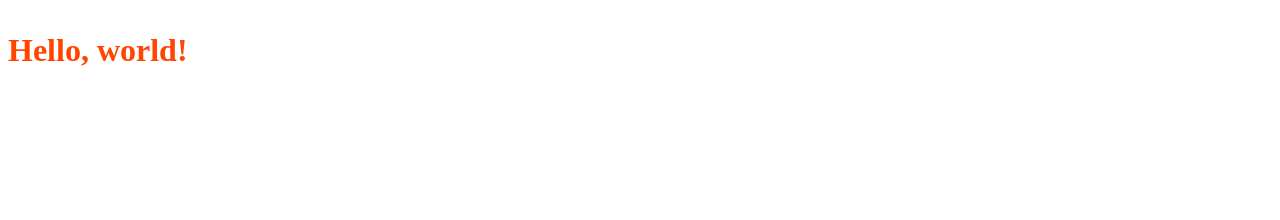
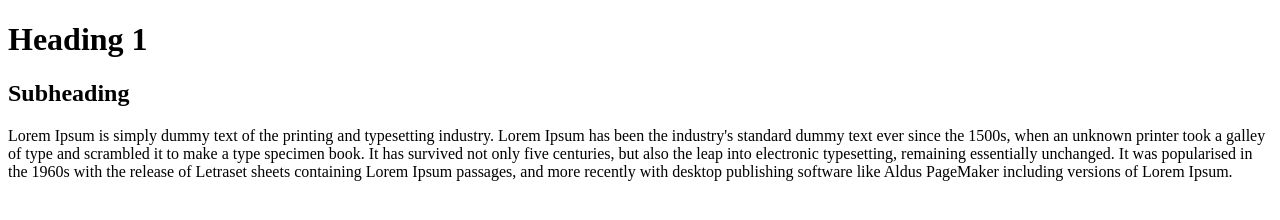
Before and after one commit to brendavink/brendavink, a plain HTML site: page index.html in a window 1280 px wide. Drawn offline with Linux system fonts and the light colour scheme.

Commit message:
Week Two

```diff
--- a/index.html
+++ b/index.html
@@ -2,7 +2,9 @@
 <html lang="en">
     <head>
     <body>
-<p style="font-size: 32px; color: orangered;"><strong>Hello, world!</strong></p>
+        <h1>Heading 1</h1>
+        <h2>Subheading</h2>
+<p>Lorem Ipsum is simply dummy text of the printing and typesetting industry. Lorem Ipsum has been the industry's standard dummy text ever since the 1500s, when an unknown printer took a galley of type and scrambled it to make a type specimen book. It has survived not only five centuries, but also the leap into electronic typesetting, remaining essentially unchanged. It was popularised in the 1960s with the release of Letraset sheets containing Lorem Ipsum passages, and more recently with desktop publishing software like Aldus PageMaker including versions of Lorem Ipsum.</p>
     </body>
     </head>
 </html>
```
